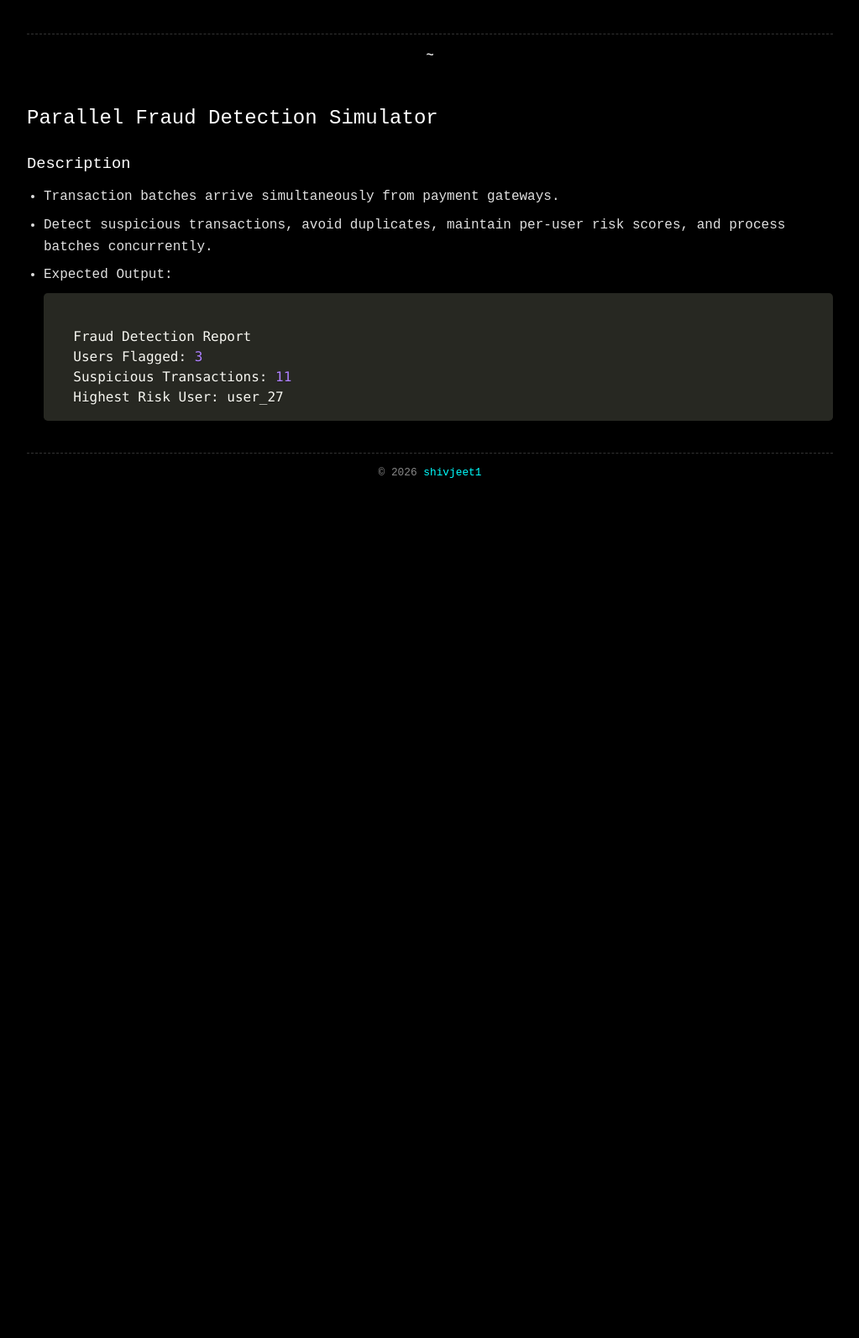
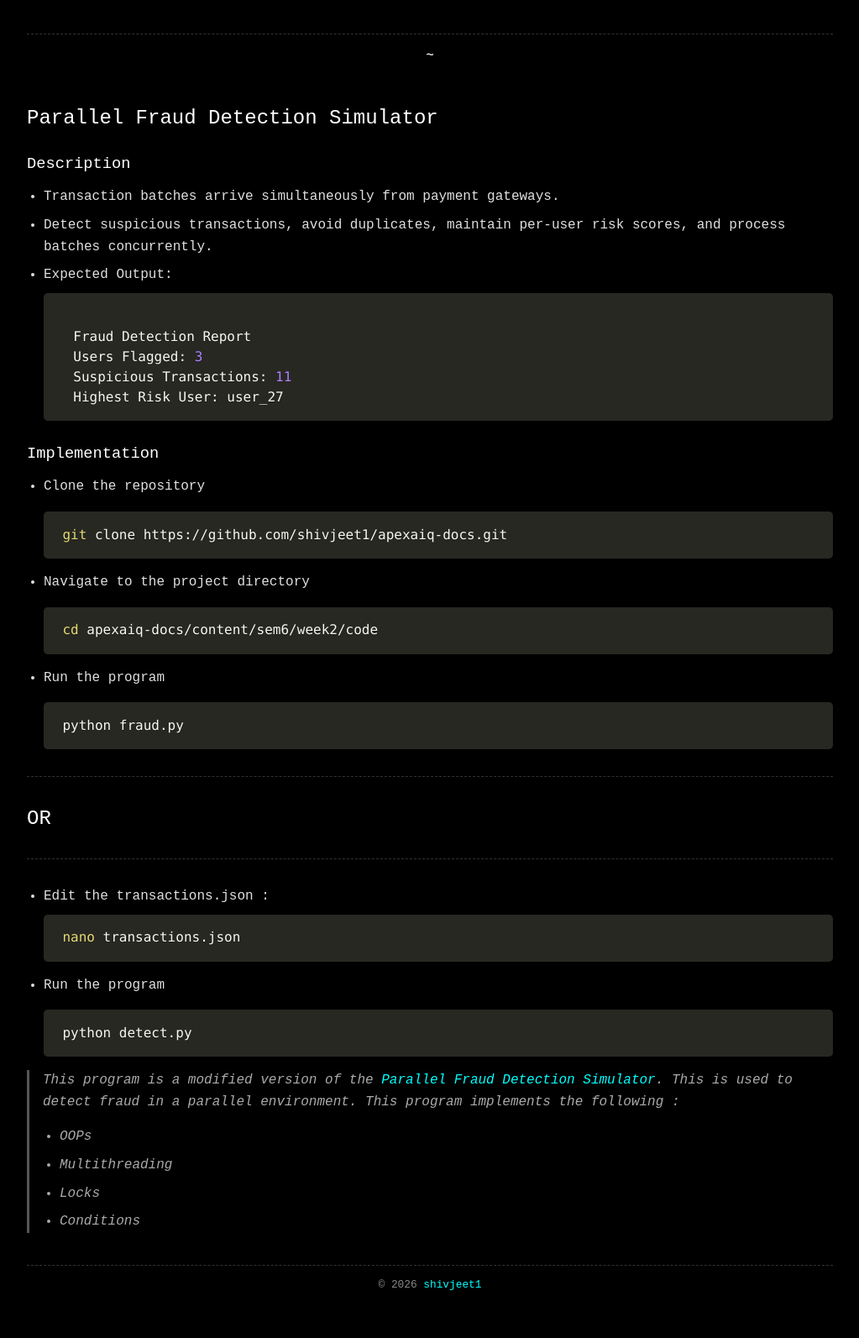
Before and after one commit to shivjeet1/apexaiq-docs, a Jekyll site: the page built from content/sem6/week2/code/fraud.md, in a window 1280 px wide. Shown: the whole page at 84% size, without its empty margins (128-1151 px from the left). Built offline with Jekyll 4.4.1, drawn with Linux system fonts in a browser that asks for light colours; nearby versions of some CDN libraries; before the commit the page ends 900 px from its top, so only the background shows below that.

Commit message:
updating md for more

````diff
--- a/content/sem6/week2/code/fraud.md
+++ b/content/sem6/week2/code/fraud.md
@@ -18,3 +18,48 @@ batches concurrently.
     Suspicious Transactions: 11
     Highest Risk User: user_27
     ```
+
+### Implementation
+
+- Clone the repository
+
+  ```bash
+  git clone https://github.com/shivjeet1/apexaiq-docs.git
+  ```
+
+- Navigate to the project directory
+
+  ```bash
+  cd apexaiq-docs/content/sem6/week2/code
+  ```
+
+- Run the program
+
+  ```bash
+  python fraud.py
+  ```
+
+---
+
+##        OR
+
+---
+
+- Edit the transactions.json :
+  ```bash
+  nano transactions.json
+  ```
+
+- Run the program
+
+  ```bash
+  python detect.py
+  ```
+
+> This program is a modified version of the [Parallel Fraud Detection Simulator](https://github.com/shivjeet1/apexaiq-docs/blob/master/content/sem6/week2/code/fraud.py).
+> This is used to detect fraud in a parallel environment.
+> This program implements the following :
+  - OOPs
+  - Multithreading
+  - Locks
+  - Conditions
````
